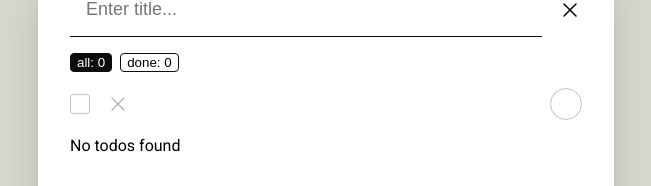
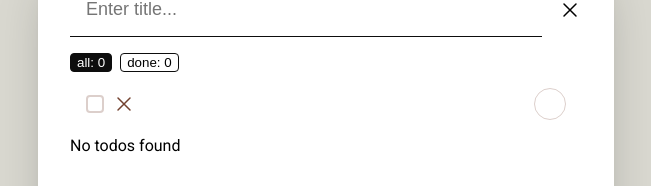
Before and after one commit to johntsaava/gegidze-task, a React (Vite) app: page / in a window 1280 px wide. Shown: the part 129-315 px from the top of the page, without its empty margins (314-965 px from the left). Built offline with nearby package versions, Linux system fonts and the light colour scheme.

Commit message:
update colors

```diff
--- a/src/components/BatchForm.tsx
+++ b/src/components/BatchForm.tsx
@@ -13,15 +13,9 @@ import {
 
 const Form = styled.form`
   display: flex;
-  gap: 1rem;
+  gap: 0.5rem;
   align-items: center;
-  padding: 1rem 0;
-`;
-
-const Paragraph = styled.p`
-  width: 100%;
-  font-style: italic;
-  font-size: 0.875rem;
+  padding: 1rem;
 `;
 
 const DeleteButton = styled("button")`
@@ -32,6 +26,7 @@ const DeleteButton = styled("button")`
   cursor: pointer;
   padding: 0;
   margin-right: auto;
+  color: #734230;
   &:disabled {
     cursor: default;
   }
--- a/src/components/TodoItem.tsx
+++ b/src/components/TodoItem.tsx
@@ -3,21 +3,24 @@ import styled from "styled-components";
 import * as CheckboxPrimitive from "@radix-ui/react-checkbox";
 
 import { ObservableTodoStore, Todo } from "../store";
+import { XmarkIcon } from "./icons/x-mark";
 
 const Root = styled("div")`
   display: flex;
-  gap: 1rem;
+  gap: 0.5rem;
   align-items: center;
+  padding: 1rem;
+  background-color: #f2f2f2;
+  border-radius: 0.5rem;
 `;
 
 const Main = styled("div")`
   display: flex;
-  border-left: 2px solid #0d0d0d;
-  padding: 1rem 0 1rem 1rem;
   flex-grow: 1;
   justify-content: space-between;
   align-items: center;
   gap: 0.5rem;
+  margin-left: 0.5rem;
 `;
 
 const Label = styled.label`
@@ -33,15 +36,16 @@ const DeleteButton = styled("button")`
   background: none;
   cursor: pointer;
   padding: 0;
+  color: #734230;
 `;
 
 export const SelectCheckbox = styled(CheckboxPrimitive.Root)`
   flex-shrink: 0;
-  width: 20px;
-  height: 20px;
+  width: 18px;
+  height: 18px;
   padding: 0;
   border-radius: 0.25rem;
-  border: 1px solid #0d0d0d;
+  border: 2px solid #734230;
   background: transparent;
   display: flex;
   align-items: center;
@@ -52,7 +56,7 @@ export const SelectCheckbox = styled(CheckboxPrimitive.Root)`
     cursor: default;
   }
   &[data-state="checked"] {
-    background: #0d0d0d;
+    background: #734230;
   }
 `;
 export const SelectCheckboxIndicator = styled(CheckboxPrimitive.Indicator)`
@@ -66,7 +70,7 @@ export const CompleteCheckbox = styled(CheckboxPrimitive.Root)`
   height: 2rem;
   padding: 0;
   border-radius: 2rem;
-  border: 1px solid #0d0d0d;
+  border: 1px solid #734230;
   background: transparent;
   display: flex;
   align-items: center;
@@ -114,19 +118,7 @@ export const TodoItem = observer(
         </SelectCheckbox>
 
         <DeleteButton type="button" onClick={() => store.deleteTodo(todo.id)}>
-          <svg
-            xmlns="http://www.w3.org/2000/svg"
-            viewBox="0 0 24 24"
-            fill="currentColor"
-            width={24}
-            height={24}
-          >
-            <path
-              fillRule="evenodd"
-              d="M5.47 5.47a.75.75 0 011.06 0L12 10.94l5.47-5.47a.75.75 0 111.06 1.06L13.06 12l5.47 5.47a.75.75 0 11-1.06 1.06L12 13.06l-5.47 5.47a.75.75 0 01-1.06-1.06L10.94 12 5.47 6.53a.75.75 0 010-1.06z"
-              clipRule="evenodd"
-            />
-          </svg>
+          <XmarkIcon />
         </DeleteButton>
 
         <Main>
```
